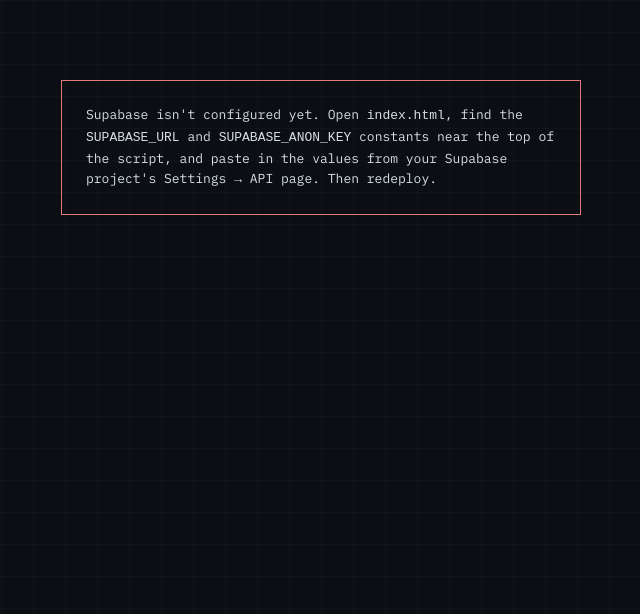
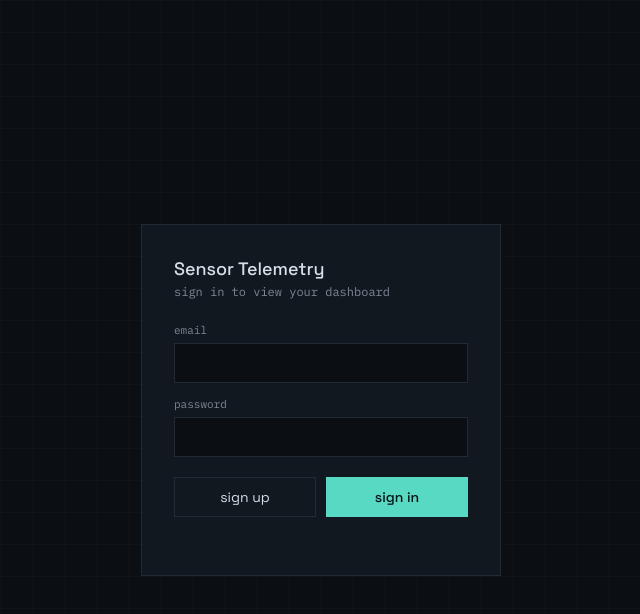
Before and after one commit to Tushar2602331/sensor-telemetry-web, a plain HTML site: page index.html in a window 1280 px wide. Shown: the whole page, without its empty margins (319-959 px from the left). Drawn offline with nearby package versions, Linux system fonts and the light colour scheme.

Commit message:
Update Supabase URL and anon key in index.html
Updated Supabase configuration with actual project URL and anon key.

```diff
--- a/index.html
+++ b/index.html
@@ -139,8 +139,8 @@
 <script>
 // ====================== CONFIG ======================
 // Fill these in from your Supabase project: Settings -> API
-const SUPABASE_URL = "YOUR_SUPABASE_PROJECT_URL";
-const SUPABASE_ANON_KEY = "YOUR_SUPABASE_ANON_KEY";
+const SUPABASE_URL = "https://eofresabwautyeqmckuh.supabase.co/rest/v1/";
+const SUPABASE_ANON_KEY = "eyJhbGciOiJIUzI1NiIsInR5cCI6IkpXVCJ9.eyJpc3MiOiJzdXBhYmFzZSIsInJlZiI6ImVvZnJlc2Fid2F1dHllcW1ja3VoIiwicm9sZSI6ImFub24iLCJpYXQiOjE3OTAzMzE5MjAsImV4cCI6MjEwNTkwNzkyMH0.MldYF6aS0bDbXhQ2K75f6r4rLF8yfK8DIvtcNolVpjo";
 // =====================================================
 
 const SENSORS = {
```
